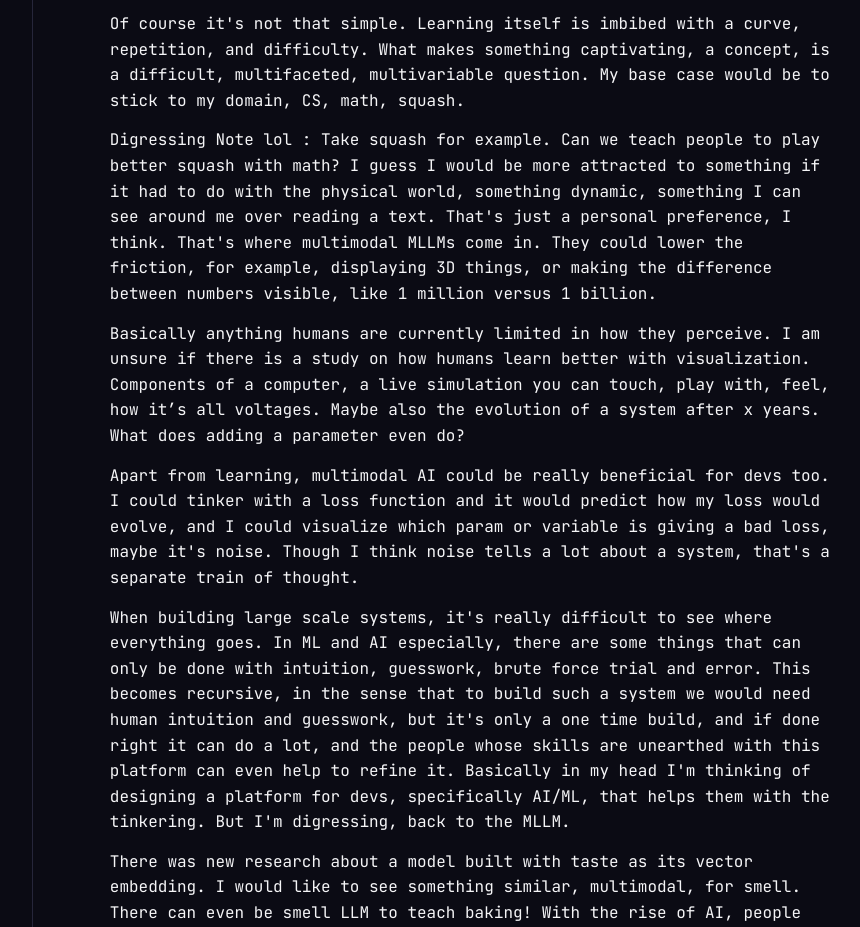
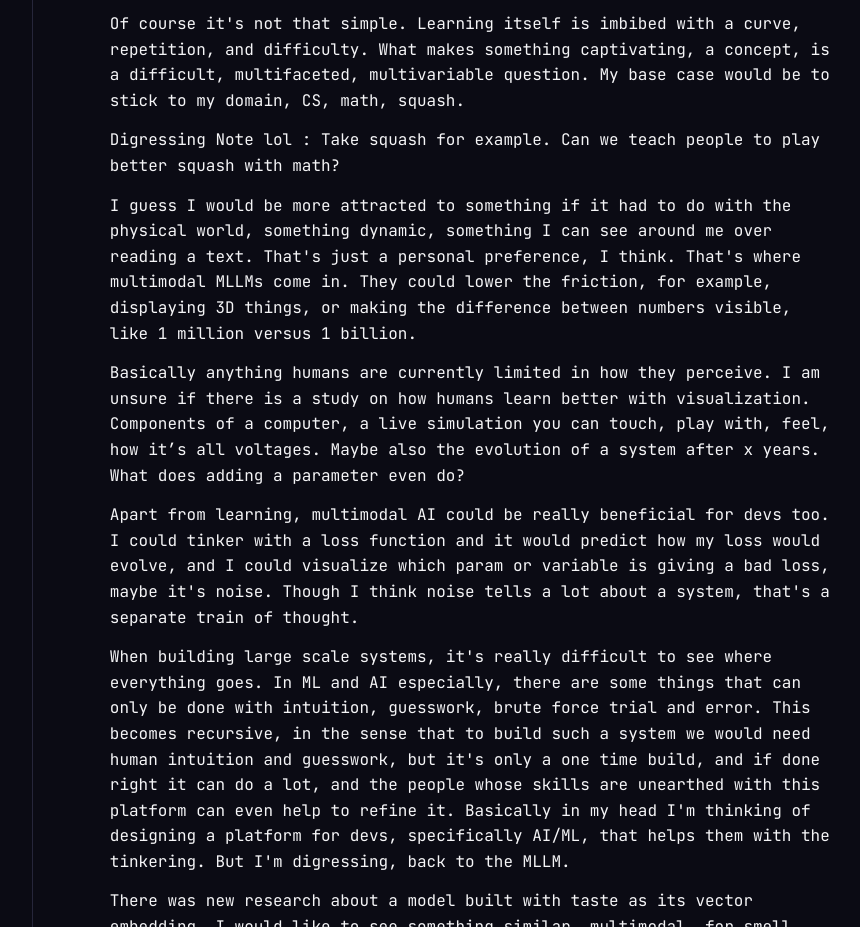
Before and after one commit to dhwanibro/dhwani-orbit, a plain HTML site: page docs/posts/2026-07-01-hello-orbit.html in a window 1280 px wide. Shown: the part 1043-1970 px from the top of the page, without its empty margins (227-1087 px from the left). Drawn offline with Linux system fonts and the light colour scheme.

Commit message:
initial site

```diff
--- a/docs/posts/2026-07-01-hello-orbit.html
+++ b/docs/posts/2026-07-01-hello-orbit.html
@@ -25,7 +25,8 @@
 <p>We would have to prove this conjecture first, and model it. To answer that, I would need to study probability and modeling problems better. It's basically a mix of probability and statistics, math modeling, computational modeling, choosing the right frameworks that speak to each other, and probably computer vision eventually. At the core, the aim is to minimize the friction of the barrier to entry to something like squash, because ‘just go and practice’ is arbitrary, and I want to quantify it. I want to lower the barrier to entry of understanding these concepts.</p>
 <p>If we are able to model what makes something easier and more user friendly, something people want to read or pick over anything else in the morning, we could basically bring out all these latent problem solving skills and collaborate across disciplines.</p>
 <p>Of course it's not that simple. Learning itself is imbibed with a curve, repetition, and difficulty. What makes something captivating, a concept, is a difficult, multifaceted, multivariable question. My base case would be to stick to my domain, CS, math, squash.</p>
-<p>Digressing Note lol : Take squash for example. Can we teach people to play better squash with math? I guess I would be more attracted to something if it had to do with the physical world, something dynamic, something I can see around me over reading a text. That's just a personal preference, I think. That's where multimodal MLLMs come in. They could lower the friction, for example, displaying 3D things, or making the difference between numbers visible, like 1 million versus 1 billion.</p>
+<p>Digressing Note lol : Take squash for example. Can we teach people to play better squash with math?</p>
+<p>I guess I would be more attracted to something if it had to do with the physical world, something dynamic, something I can see around me over reading a text. That's just a personal preference, I think. That's where multimodal MLLMs come in. They could lower the friction, for example, displaying 3D things, or making the difference between numbers visible, like 1 million versus 1 billion.</p>
 <p>Basically anything humans are currently limited in how they perceive. I am unsure if there is a study on how humans learn better with visualization. Components of a computer, a live simulation you can touch, play with, feel, how it’s all voltages. Maybe also the evolution of a system after x years. What does adding a parameter even do?</p>
 <p>Apart from learning, multimodal AI could be really beneficial for devs too. I could tinker with a loss function and it would predict how my loss would evolve, and I could visualize which param or variable is giving a bad loss, maybe it's noise. Though I think noise tells a lot about a system, that's a separate train of thought.</p>
 <p>When building large scale systems, it's really difficult to see where everything goes. In ML and AI especially, there are some things that can only be done with intuition, guesswork, brute force trial and error. This becomes recursive, in the sense that to build such a system we would need human intuition and guesswork, but it's only a one time build, and if done right it can do a lot, and the people whose skills are unearthed with this platform can even help to refine it. Basically in my head I'm thinking of designing a platform for devs, specifically AI/ML, that helps them with the tinkering. But I'm digressing, back to the MLLM.</p>
```
Also changed, not shown: 1 other file.
